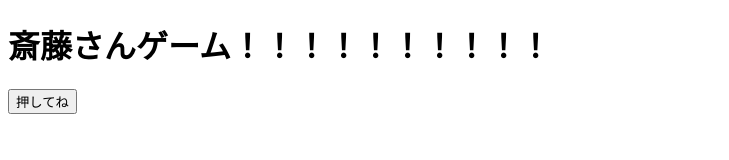
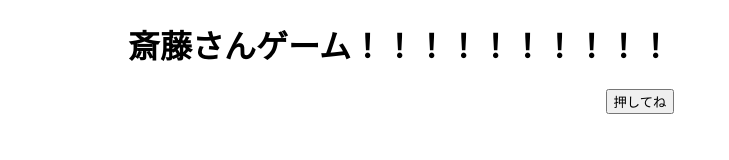
Before and after one commit to u-Hoshi/saitousanGame, a plain HTML site: page index.html in a window 1280 px wide. Shown: the whole page, without its empty margins (0-729 px from the left). Drawn offline with Linux system fonts and the light colour scheme.

Commit message:
css変更

```diff
--- a/style.scss
+++ b/style.scss
@@ -2,4 +2,10 @@
 
 body {
   width: 80%;
+  margin: 0 auto;
 }
+
+button {
+  display: block;
+  margin: 0 auto;
+}
```
Also changed, not shown: style.css, 1 other file.
